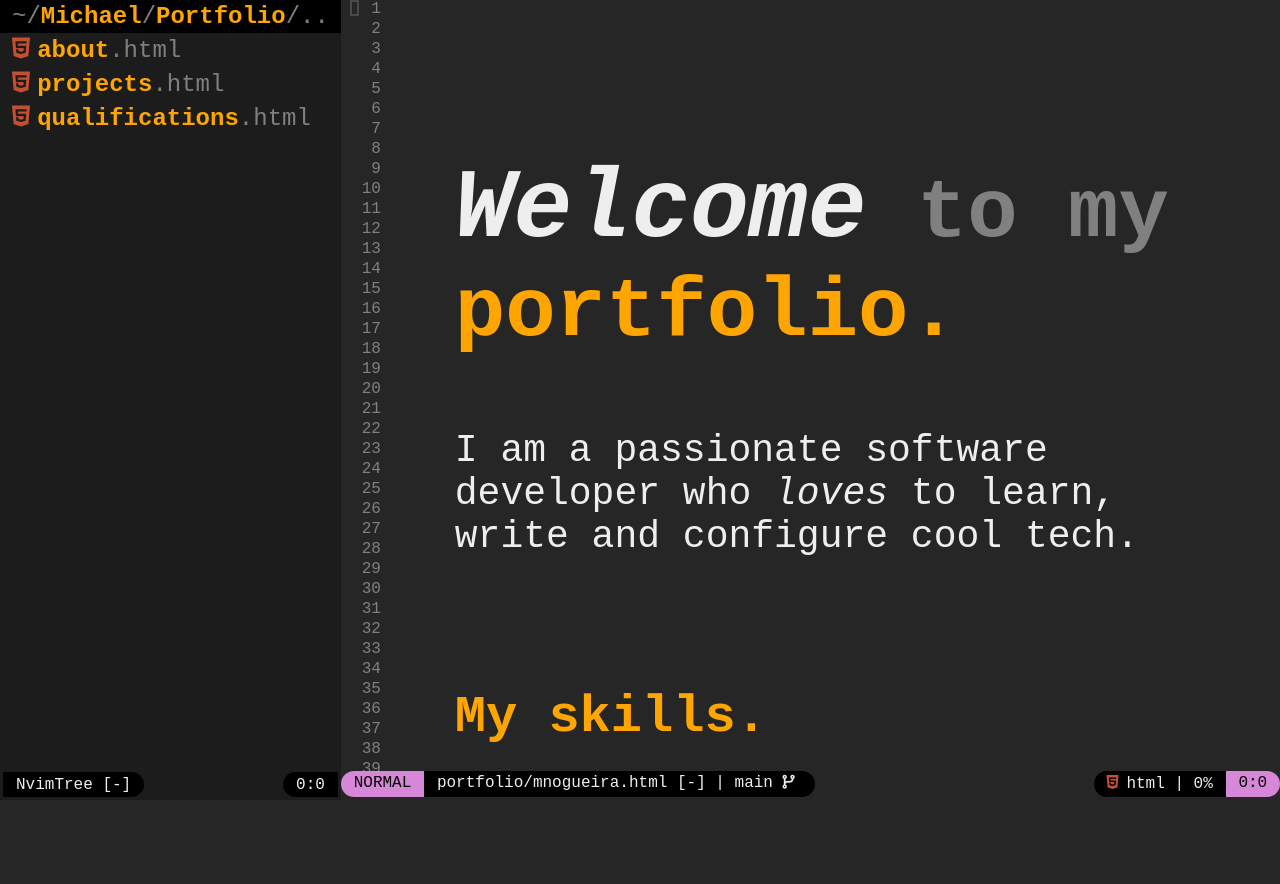
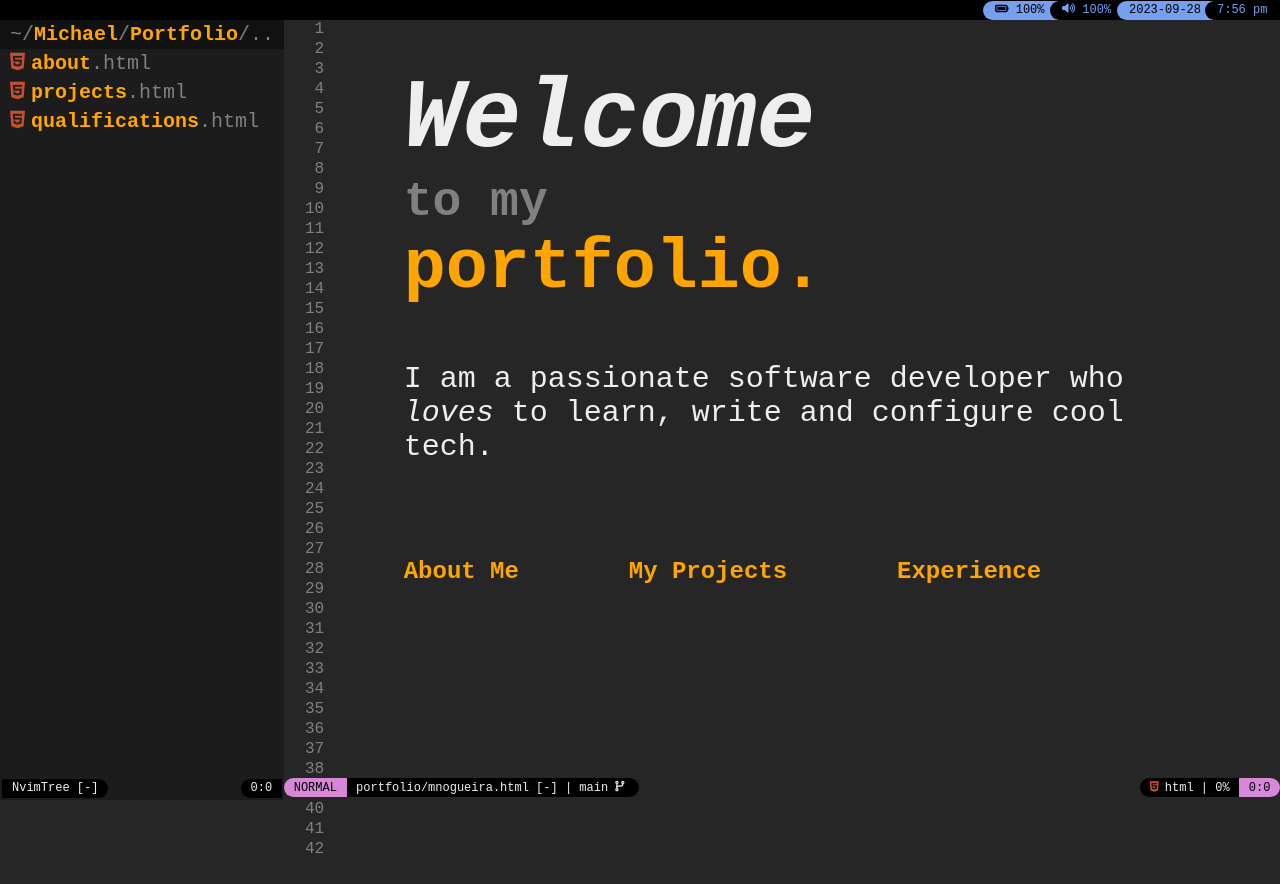
Before and after one commit to MVN-14/portfolio, a SvelteKit app: page / in a window 1280 px wide. Before the commit the page ends 832 px from the top, so only its background shows below. Built offline with nearby package versions, Linux system fonts and the light colour scheme.

Commit message:
Basic Homepage

```diff
--- a/old/index.html
+++ /dev/null
@@ -1,44 +0,0 @@
-<!DOCTYPE html>
-<html lang="en">
-
-<head>
-  <meta charset="utf-8">
-  <meta name="viewport" content="width=device-width, initial-scale=1">
-  <title>Michael Nogueira</title>
-  <link rel="stylesheet" href="styles.css">
-  <script src="https://kit.fontawesome.com/8819e0d9e9.js" crossorigin="anonymous"></script>
-</head>
-
-
-<body>
-
-  <main>
-    <aside id="sidebar">
-      <ul>
-        <li>
-          <p>
-            <a href="#">~/<span>portfolio/..</span></a>
-          </p>
-        </li>
-
-        <li>
-          <p>
-            <i class="fa-brands fa-html5"></i>
-            <a href="/about.html"><span>about</span>.html</a>
-          </p>
-        </li>
-
-        <li>
-          <p>
-            <i class="fa-brands fa-html5"></i>
-            <a href="/projects.html"><span>projects</span>.html</a>
-          </p>
-        </li>
-
-      </ul>
-    </aside>
-  </main>
-
-</body>
-
-</html>
--- a/old/styles.css
+++ /dev/null
@@ -1,8 +0,0 @@
-nav {
-  background-color: grey;
-}
-
-a {
-  text-decoration: unset;
-  color: unset;
-}
--- a/src/app.css
+++ b/src/app.css
@@ -3,6 +3,7 @@
   --text: #eeeeee;
   --grey: #3b3b3b;
   --sidebar-width: 350px;
+  --status-font-size: 12px;
 
   box-sizing: border-box;
   font-family: 'Courier New', Courier, monospace;
--- /dev/null
+++ b/src/lib/components/Cursor.svelte
@@ -0,0 +1,41 @@
+<script lang="ts">
+  import { lineHeight, sidebarWidth } from "$lib/constants";
+
+  let { X, Y }: { X: number; Y: number } = $props();
+</script>
+
+<div
+  id="cursor"
+  style={`top: ${Y}px; left:${X}px; height: ${lineHeight - 4}px`}
+  class:out-of-bounds={X <= sidebarWidth}
+></div>
+
+<style>
+  div {
+    position: absolute;
+    width: 9px;
+    border: solid gray 2px;
+
+    animation-name: blink;
+    animation-duration: 800ms;
+    animation-timing-function: ease;
+    animation-iteration-count: infinite;
+    animation-direction: alternate;
+
+    @keyframes blink {
+      0% {
+        opacity: 0%;
+      }
+    }
+
+    @keyframes unblink {
+      100% {
+        opacity: 100%;
+      }
+    }
+  }
+
+  .out-of-bounds {
+    left: var(--sidebarWidth);
+  }
+</style>
--- a/src/lib/components/Footer.svelte
+++ b/src/lib/components/Footer.svelte
@@ -33,6 +33,7 @@
     left: 0;
     display: flex;
     justify-content: space-between;
+    font-size: var(--status-font-size);
 
     section {
       display: flex;
--- /dev/null
+++ b/src/lib/components/I3Bar.svelte
@@ -0,0 +1,93 @@
+<script lang="ts">
+  let currentDate: Date = $state(new Date());
+  let timeString: string = $derived(toTimeString(currentDate));
+  let dateString: string = $derived(toDateString(currentDate));
+
+  function toTimeString(date: Date): string {
+    return date
+      .toLocaleString("en-CA", {
+        timeStyle: "short",
+      })
+      .replaceAll(".", "");
+  }
+
+  function toDateString(date: Date): string {
+    return date.toLocaleString("en-CA", {
+      dateStyle: "short",
+    });
+  }
+
+  function updateClock(): void {
+    currentDate = new Date();
+
+    setTimeout(() => {
+      updateClock();
+    }, 1000);
+  }
+
+  updateClock();
+</script>
+
+<section>
+  <p class="powerline powerline-blue" id="battery" style="z-index: 1;">
+    <i class="fa fa-battery"></i>
+    100%
+  </p>
+  <p class="powerline powerline-black" id="volume" style="z-index: 2;">
+    <i class="fa fa-volume-high fa-sm"></i> 100%
+  </p>
+  <p class="powerline powerline-blue" id="date" style="z-index: 3;">
+    {dateString}
+  </p>
+  <p class="powerline powerline-black" id="time" style="z-index: 4;">
+    {timeString}
+  </p>
+</section>
+
+<style lang="scss">
+  $i3blue: #769ff0;
+
+  section {
+    position: sticky;
+    top: 0;
+    left: 0;
+    z-index: 100;
+    height: 20px;
+    width: 100%;
+    background-color: black;
+    display: flex;
+    align-items: center;
+    justify-content: flex-end;
+
+    .powerline {
+      padding: 2.5px 1em;
+      border-top-left-radius: 15px;
+      border-bottom-left-radius: 15px;
+      width: max-content;
+      min-width: 75px;
+      font-size: var(--status-font-size);
+    }
+
+    #date {
+      transform: translateX(8px);
+    }
+
+    #volume {
+      transform: translateX(16px);
+    }
+
+    #battery {
+      transform: translateX(24px);
+    }
+
+    .powerline-black {
+      background-color: black;
+      color: #769ff0;
+    }
+
+    .powerline-blue {
+      background-color: $i3blue;
+      color: black;
+    }
+  }
+</style>
--- a/src/lib/components/Linenumbers.svelte
+++ b/src/lib/components/Linenumbers.svelte
@@ -1,5 +1,13 @@
 <script lang="ts">
-  let { numLines } = $props();
+  import { page } from "$app/state";
+  import { lineHeight } from "$lib/constants";
+  import { getPageHeight } from "$lib/util";
+  import { onMount } from "svelte";
+
+  let numLines = $state(0);
+  onMount(() => {
+    numLines = getPageHeight() / lineHeight;
+  });
 </script>
 
 <div>
--- a/src/lib/components/Sidebar.svelte
+++ b/src/lib/components/Sidebar.svelte
@@ -59,11 +59,10 @@
 
   aside {
     position: sticky;
-    top: 0;
+    top: 20px;
     left: 0;
     width: var(--sidebar-width);
-    /*border-right: solid 6px var(--grey);*/
-    height: 100svh;
+    height: calc(100svh - 20px);
     display: flex;
     flex-direction: column;
     justify-content: space-between;
@@ -83,7 +82,7 @@
         display: flex;
         margin: 0;
         width: 100%;
-        font-size: 150%;
+        font-size: 125%;
         align-items: center;
 
         a {
@@ -105,7 +104,7 @@
       }
 
       .selected {
-        background-color: #000000;
+        background-color: #111111;
         color: white;
       }
     }
@@ -115,6 +114,7 @@
       bottom: 0;
       display: flex;
       justify-content: space-between;
+      font-size: var(--status-font-size);
 
       .footer-item {
         padding: 0.2em 0.8em;
--- a/src/lib/constants.ts
+++ b/src/lib/constants.ts
@@ -1 +1,14 @@
+import { browser } from "$app/environment";
+
 export const lineHeight = 20;
+export const cursorWidth = 9;
+
+let width = 0;
+if (browser) {
+  width = parseInt(
+    getComputedStyle(document.documentElement).getPropertyValue(
+      "--sidebar-width",
+    ),
+  );
+}
+export const sidebarWidth = width;
--- a/src/routes/+layout.svelte
+++ b/src/routes/+layout.svelte
@@ -1,29 +1,22 @@
 <script lang="ts">
+  import "../app.css";
   import Footer from "$lib/components/Footer.svelte";
   import Sidebar from "$lib/components/Sidebar.svelte";
+  import I3Bar from "$lib/components/I3Bar.svelte";
+  import Linenumbers from "$lib/components/Linenumbers.svelte";
+  import Cursor from "$lib/components/Cursor.svelte";
   import { footerData } from "$lib/state.svelte";
-  import { browser } from "$app/environment";
   import { getPageHeight } from "$lib/util";
-  import "../app.css";
-  import Linenumbers from "$lib/components/Linenumbers.svelte";
   import { page } from "$app/state";
-  import { lineHeight } from "$lib/constants";
+  import { lineHeight, cursorWidth, sidebarWidth } from "$lib/constants";
 
   const { children } = $props();
 
-  let sidebarWidth: number = $state(0);
-  if (browser) {
-    sidebarWidth = parseInt(
-      getComputedStyle(document.documentElement).getPropertyValue(
-        "--sidebar-width",
-      ),
-    );
-  }
   let cursorX = $state(0);
   let cursorY = $state(0);
 
   function onClick(e: MouseEvent) {
-    footerData.X = Math.round(e.pageX / lineHeight);
+    footerData.X = Math.round(e.pageX / cursorWidth);
     footerData.Y = Math.round(e.pageY / lineHeight);
     footerData.percentage = Math.round((e.pageY / getPageHeight()) * 100);
     if (e.pageX <= sidebarWidth) {
@@ -31,23 +24,21 @@
       footerData.sidebar.Y = Math.round(e.pageY / lineHeight);
     }
 
-    cursorX = footerData.X * lineHeight;
+    cursorX = Math.round(footerData.X / cursorWidth);
     cursorY = footerData.Y * lineHeight;
   }
 </script>
 
 <svelte:window onclick={onClick} />
 
-<div
-  id="cursor"
-  style={`top: ${cursorY}px; left: ${cursorX <= sidebarWidth ? sidebarWidth : cursorX}px; height: ${lineHeight - 4}px`}
-></div>
+<Cursor X={cursorX} Y={cursorY} />
+<I3Bar></I3Bar>
 <div>
   <Sidebar />
   <main>
     <section>
-      {#key page.url.pathname.length > 0}
-        <Linenumbers numLines={Math.round(getPageHeight() / lineHeight)} />
+      {#key page.url.pathname}
+        <Linenumbers />
       {/key}
       {@render children()}
     </section>
@@ -56,30 +47,6 @@
 </div>
 
 <style lang="scss">
-  #cursor {
-    position: absolute;
-    width: 9px;
-    border: solid gray 2px;
-
-    animation-name: blink;
-    animation-duration: 800ms;
-    animation-timing-function: ease;
-    animation-iteration-count: infinite;
-    animation-direction: alternate;
-  }
-
-  @keyframes blink {
-    0% {
-      opacity: 0%;
-    }
-  }
-
-  @keyframes unblink {
-    100% {
-      opacity: 100%;
-    }
-  }
-
   div {
     display: flex;
 
--- a/src/routes/+page.svelte
+++ b/src/routes/+page.svelte
@@ -1,7 +1,8 @@
 <div>
   <h1>
-    <span id="welcome" class="italic">Welcome</span> to my
-    <span class="orange">portfolio.</span>
+    <span id="welcome" class="italic">Welcome</span>
+    <span id="to-my">to my</span>
+    <span id="portfolio" class="orange">portfolio.</span>
   </h1>
 
   <p>
@@ -9,9 +10,11 @@
     learn, write and configure cool tech.
   </p>
 
-  <div id="skills">
-    <h2 class="orange">My skills.</h2>
-  </div>
+  <section>
+    <a class="orange" href="/about">About Me</a>
+    <a class="orange" href="/projects">My Projects</a>
+    <a class="orange" href="/qualifications">Experience</a>
+  </section>
 </div>
 
 <style lang="scss">
@@ -20,27 +23,40 @@
     margin: 0 auto;
 
     h1 {
-      font-size: 84px;
-      padding-top: 1em;
       color: gray;
+      display: flex;
+      flex-direction: column;
+      padding: 1em 0;
 
       #welcome {
         font-size: 98px;
         color: var(--text);
       }
+
+      #to-my {
+        font-size: 48px;
+      }
+
+      #portfolio {
+        font-size: 70px;
+      }
     }
 
     p {
-      font-size: 38px;
+      font-size: 30px;
     }
 
-    #skills {
-      padding: 3em 0 0 0;
-      width: 100%;
-    }
+    section {
+      display: flex;
+      justify-content: space-between;
+      width: 80%;
+      padding-top: 4em;
 
-    h2 {
-      font-size: 52px;
+      a {
+        font-size: 24px;
+        text-decoration: none;
+        font-weight: bold;
+      }
     }
   }
 
```
